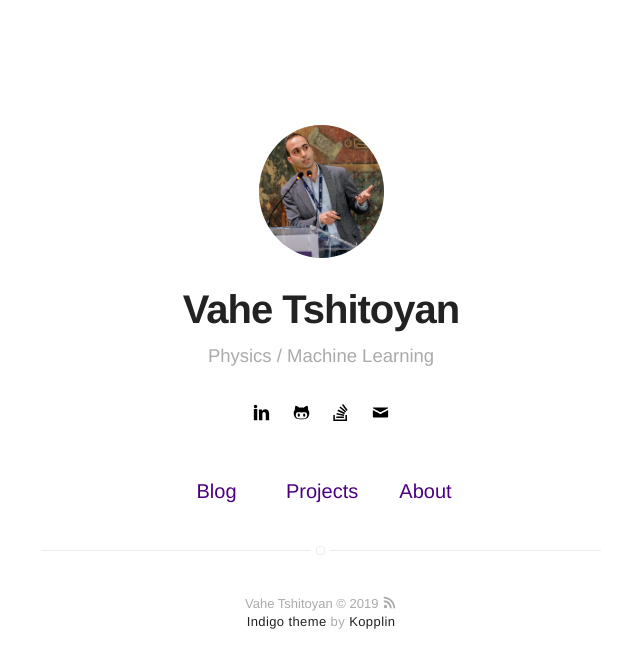
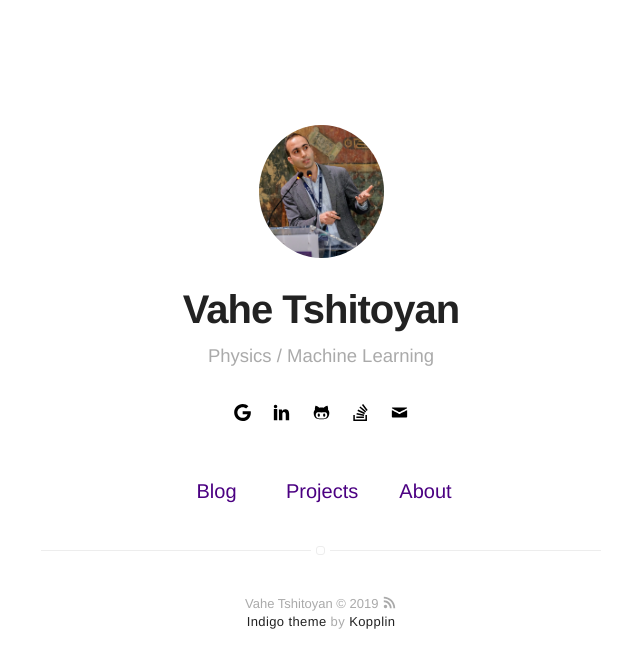
Before and after one commit to vtshitoyan/vtshitoyan.github.io, a Jekyll site: the page built from index.html, in a window 1280 px wide. Shown: the top 668 px of the page, without its empty margins (319-959 px from the left). Built offline with Jekyll 4.4.1, drawn with Linux system fonts in a browser that asks for light colours.

Commit message:
add google social

```diff
--- a/_config.yml
+++ b/_config.yml
@@ -33,7 +33,7 @@ disqus:
 # if you don't have any of social below, comment the line
 # facebook: myfacebook
 # twitter: mytwitter
-# google: https://scholar.google.com/citations?user=CzbuPxEAAAAJ&hl=en
+google: https://scholar.google.com/citations?user=CzbuPxEAAAAJ&hl=en
 # instagram: myinstagram
 # pinterest: mypinterest
 linkedin: vahe-tshitoyan
--- a/_includes/social-links.html
+++ b/_includes/social-links.html
@@ -12,7 +12,7 @@
     {% endif %}
 
     {% if site.google %}
-        <a class="link" data-title="plus.google.com/+{{ site.google }}" href="http://plus.google.com/+{{ site.google }}" target="_blank">
+        <a class="link" data-title="{{ site.google }}" href="{{ site.google }}" target="_blank">
             <svg class="icon icon-google"><use xlink:href="#icon-google"></use></svg>
         </a>
     {% endif %}
```
